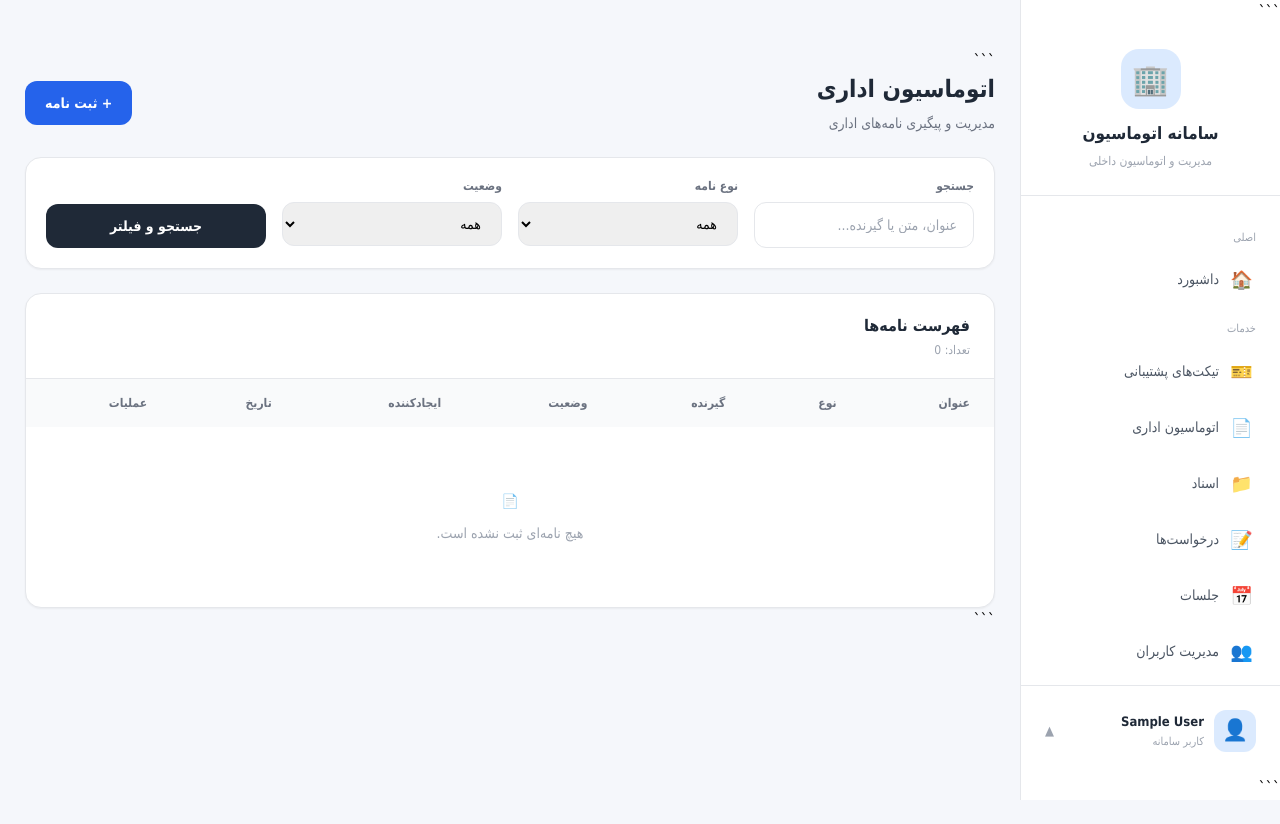
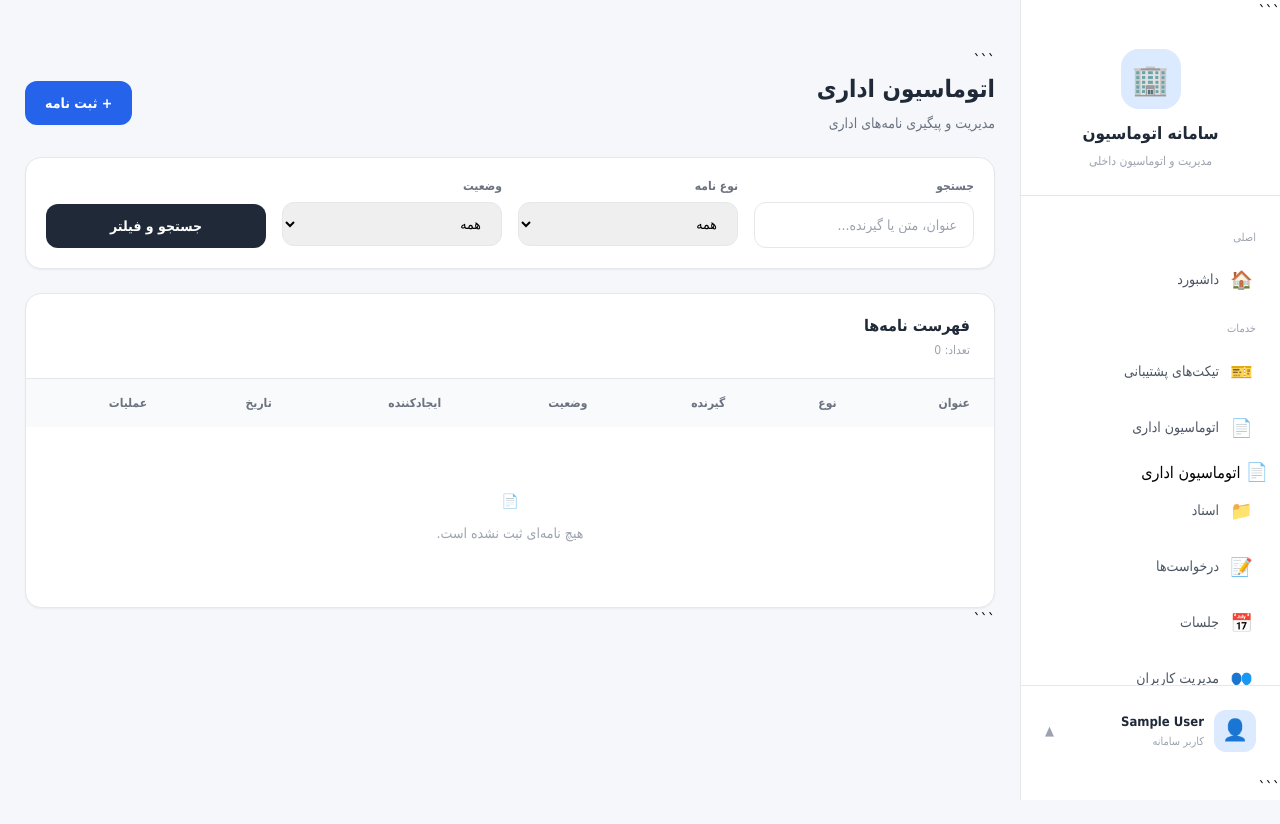
Before and after one commit to ticketit2026/automate-admin, a Django app: page /admin-automation/ in a window 1280 px wide. Run offline with Django 5.2, Linux system fonts and the light colour scheme; the visitor is signed in with stand-in values (Sample User, id 1); data comes from the database, SQL or seed files in the repository; data that the repository does not hold is empty; some libraries are stand-ins or nearby versions.

Commit message:
Update base.html

```diff
--- a/templates/base.html
+++ b/templates/base.html
@@ -583,9 +583,19 @@
 
 
     <a
-        href="#"
-        class="menu-item"
-    >
+    href="{% url 'letter_list' %}"
+    class="menu-item"
+>
+
+    <span class="menu-icon">
+        📄
+    </span>
+
+    <span>
+        اتوماسیون اداری
+    </span>
+
+</a>
 
         <span class="menu-icon">
             📄
```
